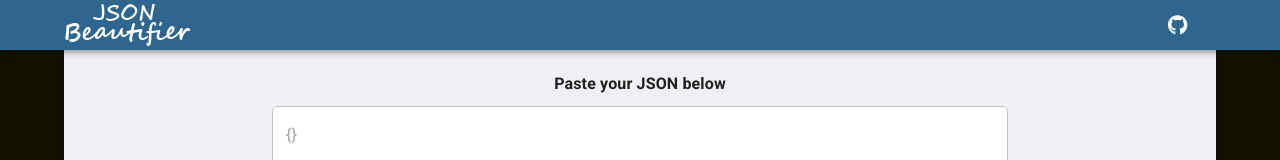
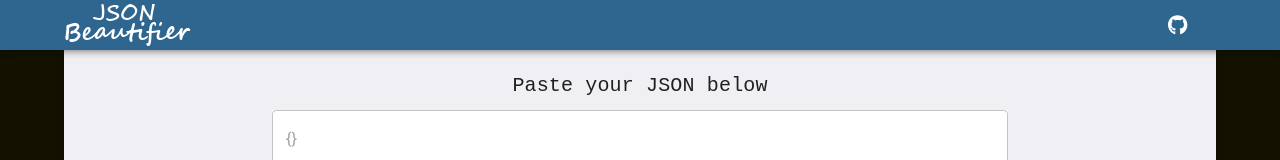
Before and after one commit to natanfrost/jsonbeautifier, a React (Create React App) app: page / in a window 1280 px wide. Shown: the top 160 px of the page. Built offline with nearby package versions, Linux system fonts and the light colour scheme.

Commit message:
monospace font setted for titles

```diff
--- a/src/components/Body/Body.tsx
+++ b/src/components/Body/Body.tsx
@@ -39,7 +39,7 @@
                 <Header />
                 <Container fixed >
                     <Paper elevation={3} sx={{ padding: '20px', backgroundColor: '#F0EFF4' }} square >
-                        <Typography variant="subtitle1" align="center" sx={{ fontWeight: 'bold' }}>
+                        <Typography fontFamily={'monospace'} variant="h6" align="center">
                             Paste your JSON below
                         </Typography>
                         <Grid container spacing={2} >
--- a/src/components/JsonFormatted/JsonFormatted.tsx
+++ b/src/components/JsonFormatted/JsonFormatted.tsx
@@ -13,7 +13,7 @@
         <Container id={props.id} fixed>
             <div ref={refElem}></div>
             <Paper elevation={0} sx={{ padding: '20px', backgroundColor: '#F0EFF4' }} square>
-                <Typography variant="subtitle1" align="center" sx={{ fontWeight: 'bold' }}>
+                <Typography fontFamily={'monospace'} variant="h6" align="center">
                     Beautified JSON
                 </Typography>
                 <Grid container spacing={2}>
```
